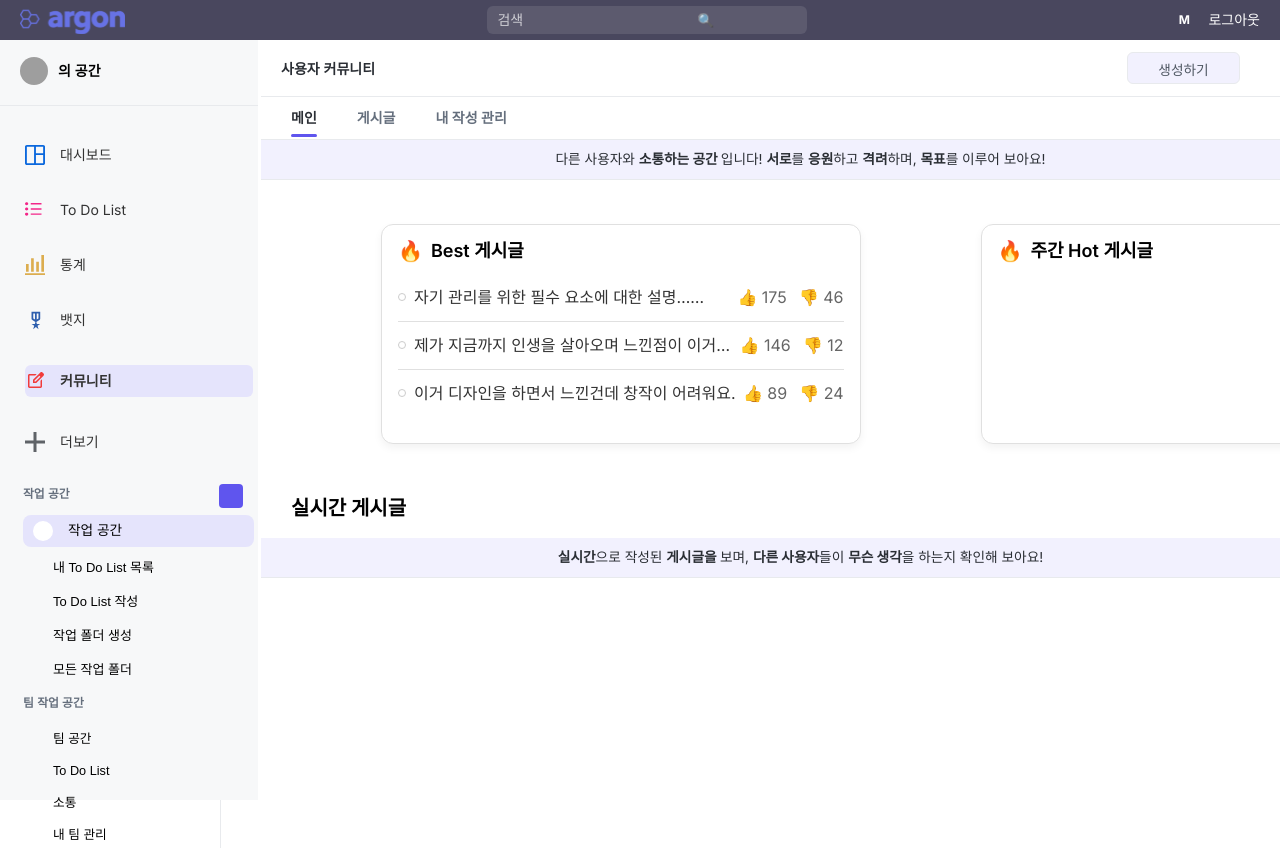
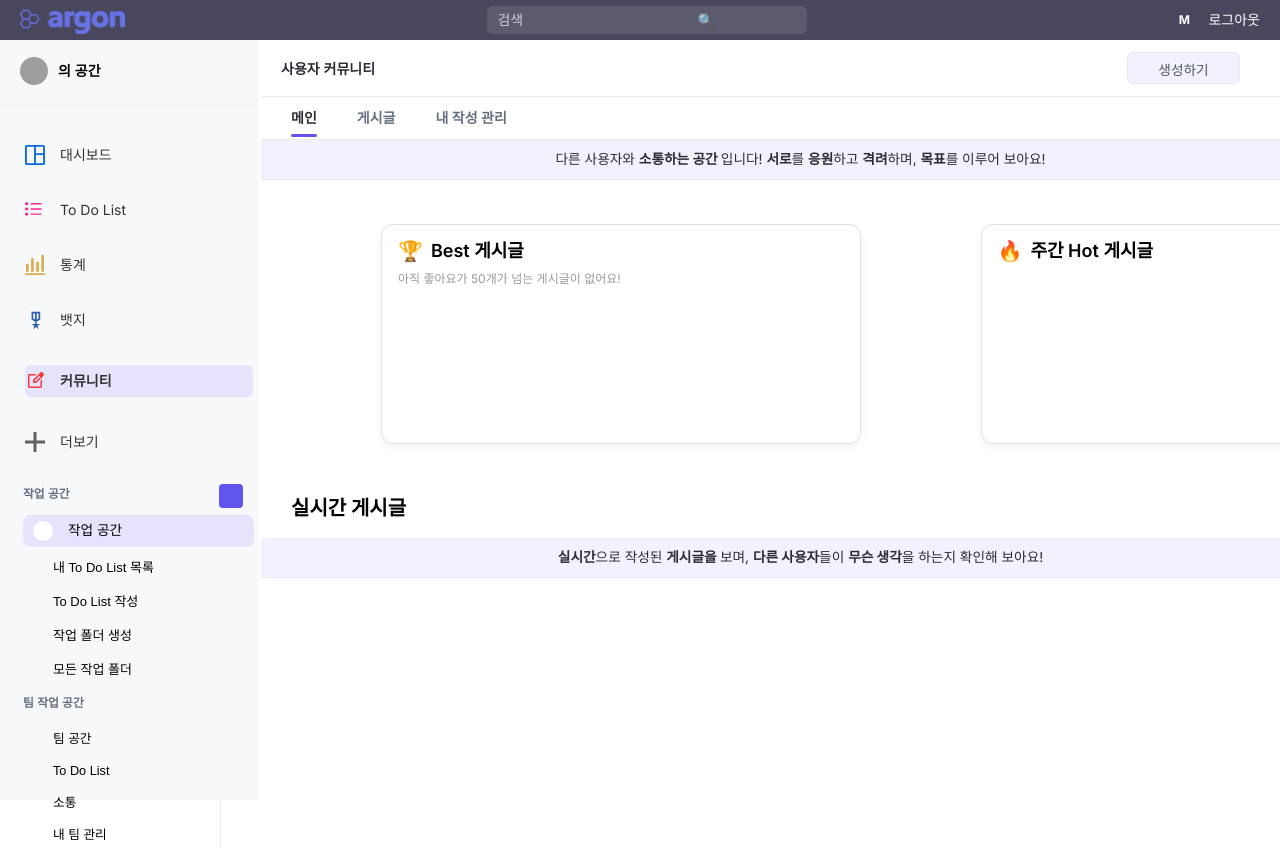
Before and after one commit to SungWookkk/FTT_frontend, a React (Create React App) app: page /community in a window 1280 px wide. Built offline with nearby package versions, Linux system fonts and the light colour scheme; grey boxes are pictures that could not be loaded.

Commit message:
5/1 feat: [커뮤니티] Best 게시글 조회수 / 좋아요 렌더링
- 싫어요 버튼 삭제 후 조회수와 좋아요 추가
- 좋아요 개수 50개 제한이기에 대체 텍스트 삽입 추가

```diff
--- a/src/components/community/CommunityBestPost.js
+++ b/src/components/community/CommunityBestPost.js
@@ -1,33 +1,52 @@
+// src/community/CommunityBestPost.js
 import React from 'react';
-import '../community/css/CommunityContentPage.css';
+import '../community/css/CommunityBestPost.css';
 
-const posts = [
-    { title: '자기 관리를 위한 필수 요소에 대한 설명……', like: 175, dislike: 46 },
-    { title: '제가 지금까지 인생을 살아오며 느낀점이 이거입니다.', like: 146, dislike: 12 },
-    { title: '이거 디자인을 하면서 느낀건데 창작이 어려워요.', like: 89, dislike: 24 },
-];
+/**
+ * props.posts: 모든 게시글 배열 (likesCount 기준 정렬되어 있으면 더 좋습니다)
+ * props.onSelect: 글 클릭 시 상세페이지로 이동하는 콜백 (id 인자)
+ */
+const CommunityBestPost = ({ posts = [], onSelect }) => {
+    // 좋아요 50개 이상인 글만 필터 → 상위 3개
+    const best3 = posts
+        .filter(p => p.likesCount >= 50)
+        .slice(0, 3);
 
-const CommunityBestPost = () => (
+    return (
         <div className="cbp-box">
             <div className="cbp-header">
-            <span className="cbp-icon">🔥</span>
+                <span className="cbp-icon">🏆</span>
                 <span className="cbp-title">Best 게시글</span>
             </div>
+
+            {best3.length === 0 ? (
+                <div className="cbp-empty">
+                    아직 좋아요가 50개가 넘는 게시글이 없어요!
+                </div>
+            ) : (
                 <ul className="cbp-list">
-            {posts.map((p, i) => (
-                <li key={i} className="cbp-item">
+                    {best3.map(p => (
+                        <li
+                            key={p.id}
+                            className="cbp-item"
+                            onClick={() => onSelect(p.id)}
+                        >
                             <div className="cbp-item-left">
                                 <span className="cbp-dot" />
                                 <span className="cbp-text">{p.title}</span>
                             </div>
                             <div className="cbp-item-right">
-                        <span className="cbp-like">👍 {p.like}</span>
-                        <span className="cbp-dislike">👎 {p.dislike}</span>
+                                {/* 조회수는 텍스트 */}
+                                <span className="cbp-views">조회수 {p.viewsCount}</span>
+                                {/* 👍 은 좋아요 수 */}
+                                <span className="cbp-like">👍 {p.likesCount}</span>
                             </div>
                         </li>
                     ))}
                 </ul>
+            )}
         </div>
     );
+};
 
 export default CommunityBestPost;
--- a/src/components/community/CommunityContentPage.js
+++ b/src/components/community/CommunityContentPage.js
@@ -100,7 +100,10 @@ function CommunityContentPage() {
             </div>
             {/*  Best 게시글 컴포넌트 */}
             <div className="posts-wrapper">
-                <CommunityBestPost/>
+                <CommunityBestPost
+                    posts={allPosts}
+                    onSelect={id => history.push(`/community/board/${id}`)}
+                />
                 <CommunityDayHotPost
                      posts={allPosts}
                      onSelect={id => history.push(`/community/board/${id}`)}
--- a/src/components/community/css/CommunityBestPost.css
+++ b/src/components/community/css/CommunityBestPost.css
@@ -93,3 +93,12 @@
     font-size: 16px;
     color: #666;
 }
+
+.chp-views {
+    font-size: 12px;
+    color: #999;
+}
+.cbp-empty{
+    font-size: 12px;
+    color: #999;
+}
```
Lines whose indentation alone changed are shown as unchanged.
